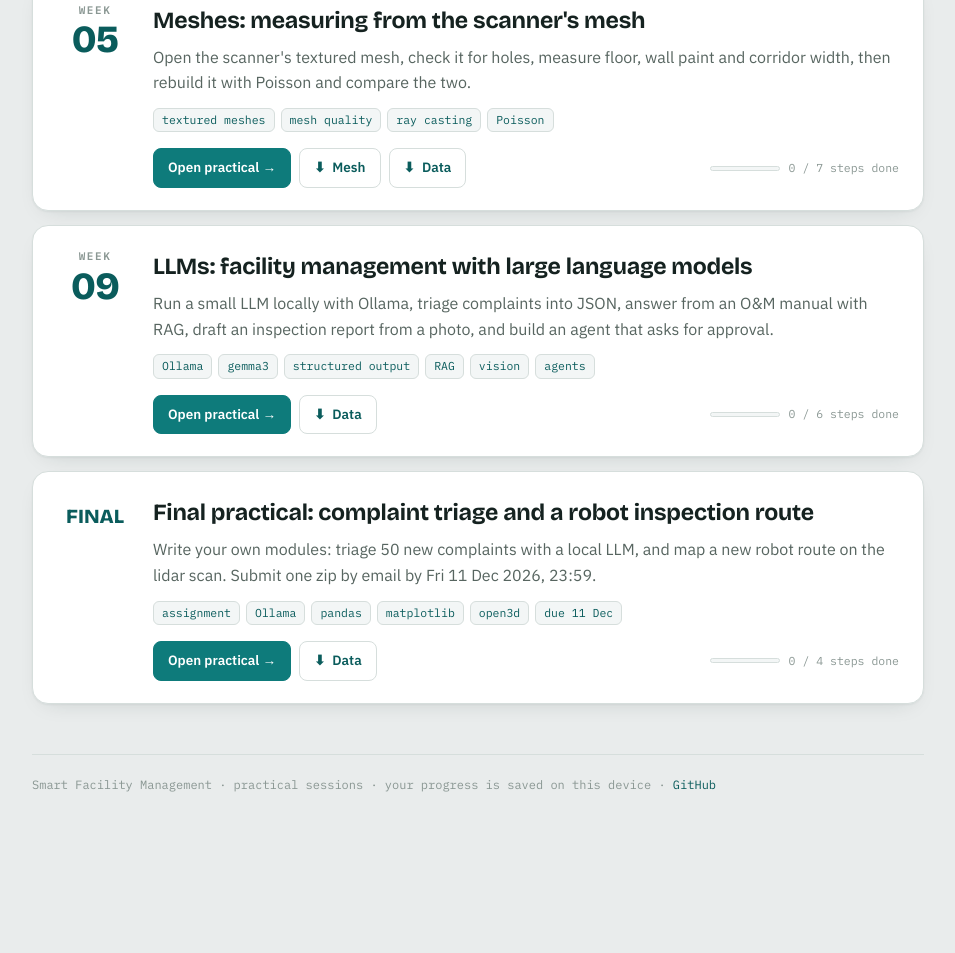
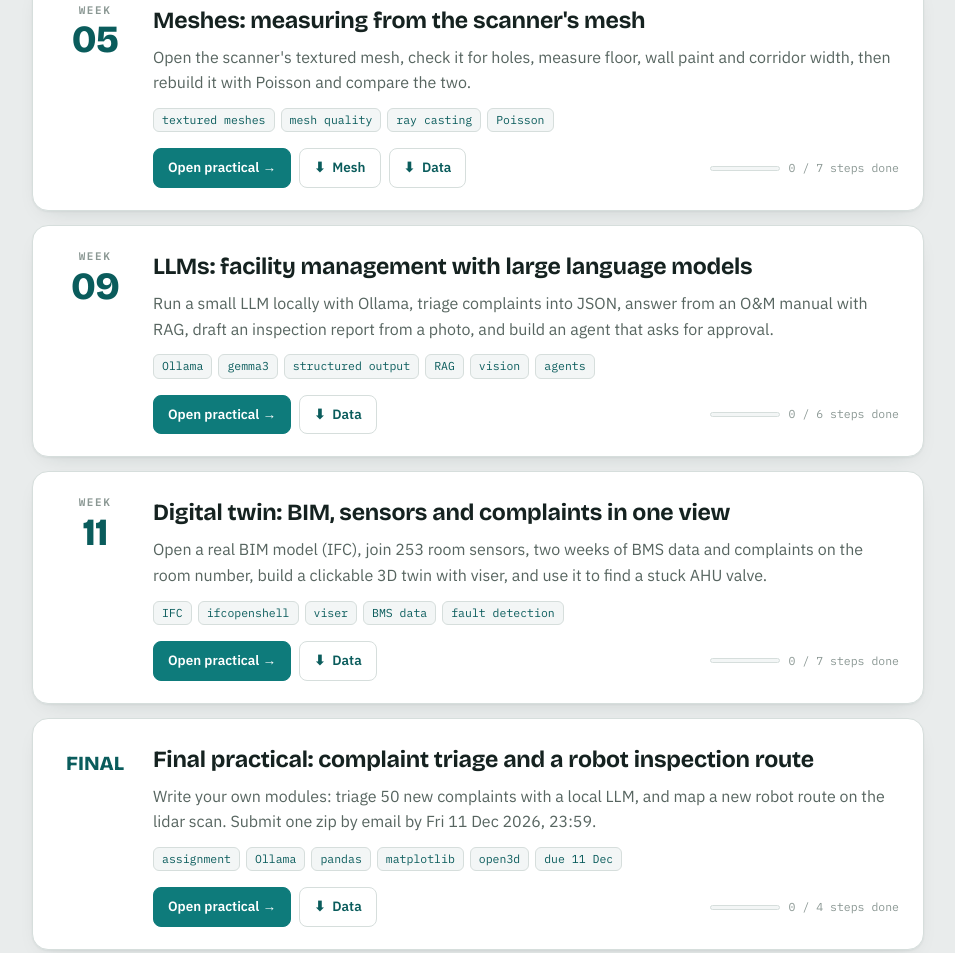
Before and after one commit to mugojames254/smart_facility_coursework, a plain HTML site: page index.html in a window 1280 px wide. Shown: the part 955-1908 px from the top of the page, without its empty margins (162-1117 px from the left). Before the commit the page ends 1809 px from the top, so only its background shows below. Drawn offline with nearby package versions, Linux system fonts and the light colour scheme.

Commit message:
html card
changes to the index.html card changes

```diff
--- a/index.html
+++ b/index.html
@@ -185,6 +185,12 @@
              ko:"Ollama 로 작은 LLM 을 내 노트북에서 실행하고, 민원을 JSON 으로 분류하고, RAG 로 매뉴얼에서 답을 찾고, 사진으로 점검 보고서 초안을 쓰고, 승인을 받는 에이전트를 만듭니다." },
       tags:["Ollama","gemma3","structured output","RAG","vision","agents"],
       files:[ { href:"week09_data.zip", en:"Data", ko:"데이터" } ] },
+    { week:"11", page:"week11.html", key:"week11.done", steps:7,
+      title:{ en:"Digital twin: BIM, sensors and complaints in one view", ko:"디지털 트윈: BIM, 센서, 민원을 한 화면에" },
+      text:{ en:"Open a real BIM model (IFC), join 253 room sensors, two weeks of BMS data and complaints on the room number, build a clickable 3D twin with viser, and use it to find a stuck AHU valve.",
+             ko:"실제 BIM 모델 (IFC) 을 열고, 센서 253개와 2주간의 BMS 데이터, 민원을 방 번호로 연결해 클릭할 수 있는 3D 디지털 트윈을 viser 로 만든 뒤, 그 트윈으로 공조기 밸브 고장을 찾아냅니다." },
+      tags:["IFC","ifcopenshell","viser","BMS data","fault detection"],
+      files:[ { href:"week11_data.zip", en:"Data", ko:"데이터" } ] },
     { week:"F", label:{ en:"Final", ko:"기말" }, page:"final_practical.html", key:"final.done", steps:4,
       title:{ en:"Final practical: complaint triage and a robot inspection route", ko:"기말 실습: 민원 분류와 로봇 점검 경로" },
       text:{ en:"Write your own modules: triage 50 new complaints with a local LLM, and map a new robot route on the lidar scan. Submit one zip by email by Fri 11 Dec 2026, 23:59.",
```
